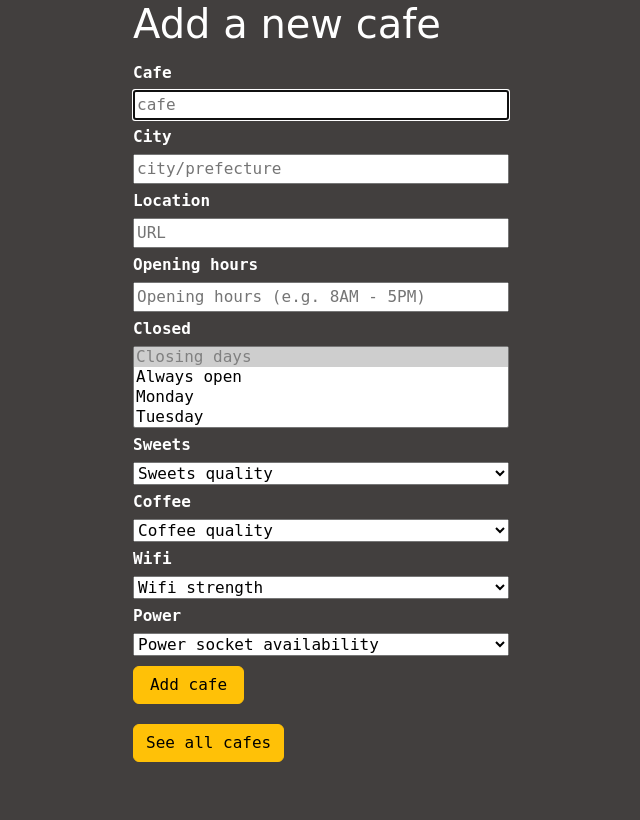
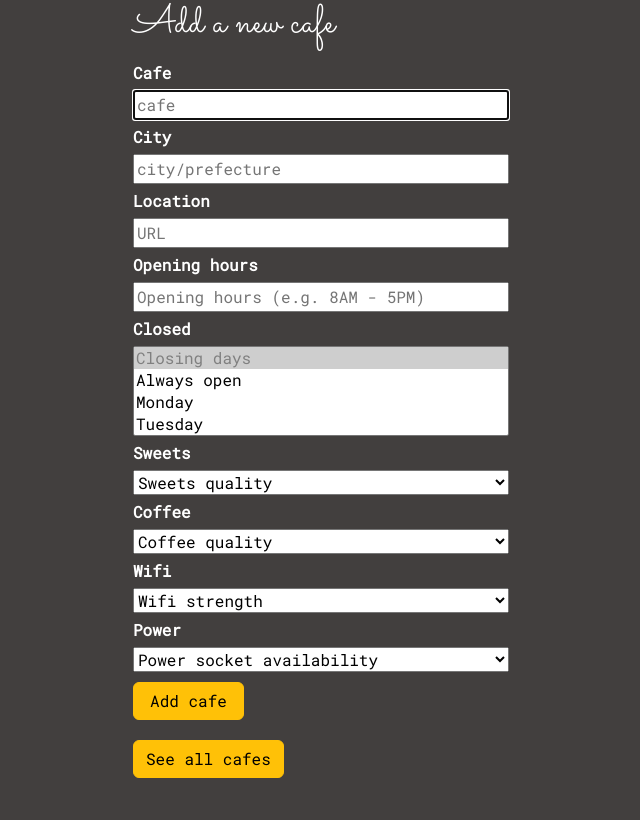
Before and after one commit to CamilleOnoda/Projects, a Flask app: page /add in a window 1280 px wide. Shown: the whole page, without its empty margins (319-959 px from the left). Before the commit the page ends 762 px from the top, so only its background shows below. Run offline with Flask 3, Linux system fonts and the light colour scheme; some libraries are stand-ins or nearby versions.

Commit message:
Change the font-family

```diff
--- a/Coffee-and-Wifi/templates/base.html
+++ b/Coffee-and-Wifi/templates/base.html
@@ -4,11 +4,18 @@
     <meta charset="UTF-8" />
     <meta name="viewport"
     content="width=device-width, initial-scale=1, shrink-to-fit=no"/>
+    <meta http-equiv='cache-control' content='no-cache'>
+    <meta http-equiv='expires' content='0'>
+    <meta http-equiv='pragma' content='no-cache'>
     {% block styles %}
     <!--Bootstrap CSS-->
     {{ bootstrap.load_css() }}
     <!--styles.css-->
     <link href="/static/css/styles.css" rel="stylesheet">
+    <link rel="preconnect" href="https://fonts.googleapis.com">
+    <link rel="preconnect" href="https://fonts.gstatic.com" crossorigin>
+    <link href="https://fonts.googleapis.com/css2?family=Roboto+Mono&family=
+    Sacramento&display=swap" rel="stylesheet">
     {% endblock %}
     <title>{% block title %}{% endblock %}</title>
   </head>
```
